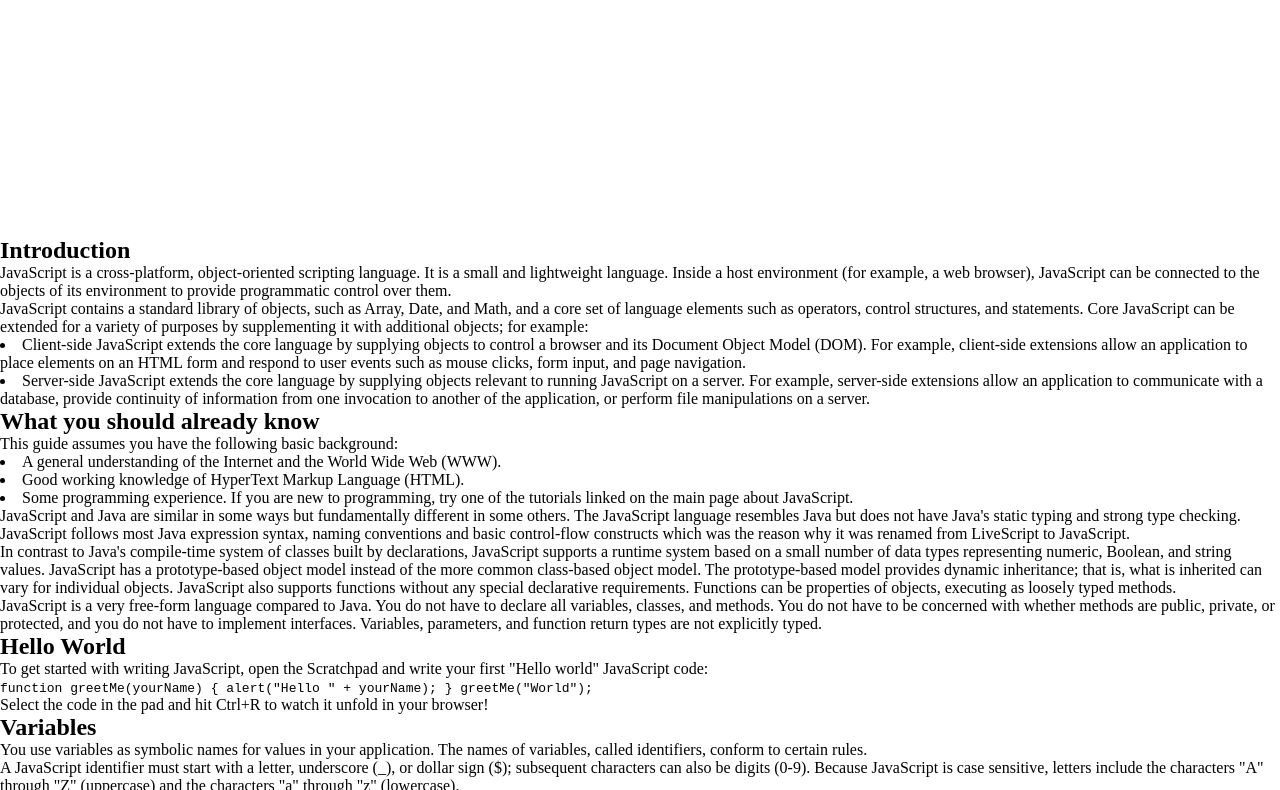
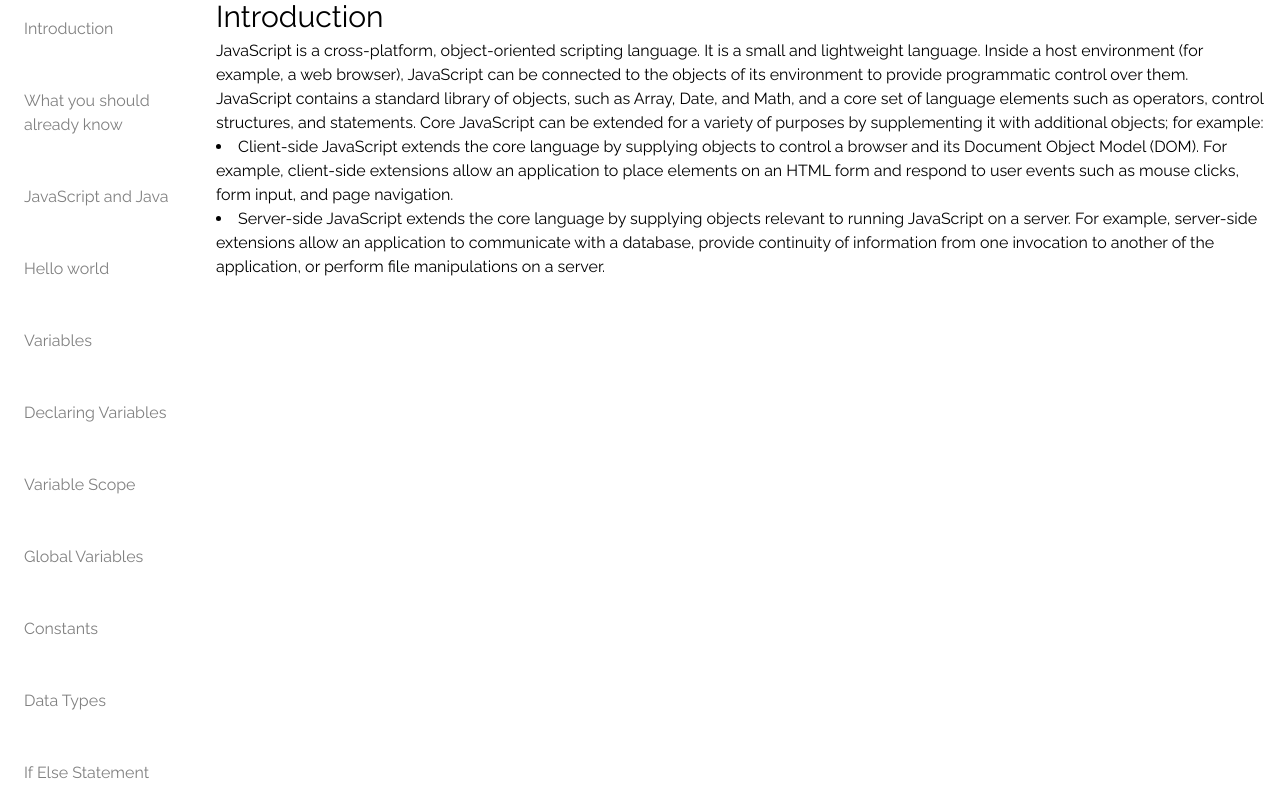
Before and after one commit to ClaudioBardales/TechnicalDocumentationPage, a plain HTML site: page index.html in a window 1280 px wide. Shown: the part 52-842 px from the top of the page. Drawn offline with Linux system fonts and the light colour scheme.

Commit message:
Added CSS Not Done Yet

```diff
--- a/index.html
+++ b/index.html
@@ -4,32 +4,35 @@
     <meta charset="UTF-8" />
     <meta name="viewport" content="width=device-width, initial-scale=1.0" />
     <meta http-equiv="X-UA-Compatible" content="ie=edge" />
+    <link href="https://fonts.googleapis.com/css?family=Raleway" rel="stylesheet">
     <link rel="stylesheet" href="style.css">
     <title>Javascript Documentation</title>
+
   </head>
   <body>
-    <header><h1>JS Documentation</h1></header>
+    <header>JS Documentation</header>
     <nav id="navbar">
       <ul>
-        <li></li>
-        <li></li>
-        <li></li>
-        <li></li>
-        <li></li>
-        <li></li>
-        <li></li>
-        <li></li>
-        <li></li>
-        <li></li>
-        <li></li>
-        <li></li>
-        <li></li>
-        <li></li>
+        <li><a class="nav-link" href="#_introduction">Introduction</a></li>
+        <li><a class="nav-link" href="#What_you_should_already_know">What you should already know</a></li>
+        <li><a class="nav-link" href="#Javascript_and_Java">JavaScript and Java</a></li>
+        <li><a class="nav-link" href="#hello_world">Hello world</a></li>
+        <li><a class="nav-link" href="#variables">Variables</a></li>
+        <li><a class="nav-link" href="#declaring_variables">Declaring Variables</a></li>
+        <li><a class="nav-link" href="#variable_scope">Variable Scope</a></li>
+        <li><a class="nav-link" href="#global_variables">Global Variables</a></li>
+        <li><a class="nav-link" href="#constants">Constants</a></li>
+        <li><a class="nav-link" href="#data_types">Data Types</a></li>
+        <li><a class="nav-link" href="#if_else_statement">If Else Statement</a></li>
+        <li><a class="nav-link" href="#while_statement">While Statement</a></li>
+        <li><a class="nav-link" href="#function_declarations">Function Declarations</a></li>
+        <li><a class="nav-link" href="#reference">Reference</a></li>
       </ul>
     </nav>
     <main id="main-doc">
       <section id="_introduction" class="main-section">
-        <h1>Introduction</h1>
+        <header>Introduction</header>
+        <article>
         <p>
           JavaScript is a cross-platform, object-oriented scripting language. It
           is a small and lightweight language. Inside a host environment (for
@@ -57,9 +60,12 @@
           provide continuity of information from one invocation to another of
           the application, or perform file manipulations on a server.
         </li>
+        </article>
+      </header>
       </section>
       <section id="What_you_should_already_know" class="main-section">
-        <h1>What you should already know</h1>
+        <header>What you should already know</header>
+        <article>
         <p>This guide assumes you have the following basic background:</p>
         <li>
           A general understanding of the Internet and the World Wide Web (WWW).
@@ -69,8 +75,11 @@
           Some programming experience. If you are new to programming, try one of
           the tutorials linked on the main page about JavaScript.
         </li>
+        </article>
       </section>
-      <section id="js_and_java" class="main-section">
+      <section id="Javascript_and_Java" class="main-section">
+        <header>JavaScript & Java</header>
+        <article>
         <p>
           JavaScript and Java are similar in some ways but fundamentally
           different in some others. The JavaScript language resembles Java but
@@ -97,9 +106,11 @@
           protected, and you do not have to implement interfaces. Variables,
           parameters, and function return types are not explicitly typed.
         </p>
+        </article>
       </section>
       <section id="hello_world" class="main-section">
-        <h1>Hello World</h1>
+        <header>Hello World</header>
+        <article>
         <p>
           To get started with writing JavaScript, open the Scratchpad and write
           your first "Hello world" JavaScript code:
@@ -112,9 +123,11 @@
           Select the code in the pad and hit Ctrl+R to watch it unfold in your
           browser!
         </p>
+        </article>
       </section>
       <section id="variables" class="main-section">
-        <h1>Variables</h1>
+        <header>Variables</header>
+        <aritcle>
         <p>
           You use variables as symbolic names for values in your application.
           The names of variables, called identifiers, conform to certain rules.
@@ -132,9 +145,11 @@
           characters in identifiers. Some examples of legal names are
           Number_hits, temp99, and _name.
         </p>
+        </aritcle>
       </section>
       <section id="declaring_variables" class="main-section">
-        <h1>Declaring Variables</h1>
+        <header>Declaring Variables</header>
+        <article>
         <p>You can declare a variable in three ways:</p>
         <p>With the keyword var. For example,</p>
         <code>var x = 42.</code>
@@ -150,9 +165,11 @@
         <code>let y = 13.</code>
         <p>This syntax can be used to declare a black scope local variable</p>
         <p>See Variable scope below.</p>
+        </article>
       </section>
       <section id="variable_scope" class="main-section">
-        <h1>Variable Scope</h1>
+        <header>Variable Scope</header>
+        <article>
         <p>
           When you declare a variable outside of any function, it is called a
           global variable, because it is available to any other code in the
@@ -177,9 +194,11 @@
           >if (true) { let y = 5; } console.log(y); // ReferenceError: y is not
           defined</code
         >
+        </article>
       </section>
       <section id="global_variables" class="main-section">
-        <h1>Global Variables</h1>
+        <header>Global Variables</header>
+        <article>
         <p>
           Global variables are in fact properties of the global object. In web
           pages the global object is window, so you can set and access global
@@ -192,9 +211,11 @@
           in a document, you can refer to this variable from an iframe as
           parent.phoneNumber.
         </p>
+        </article>
       </section>
       <section id="constants" class="main-section">
-        <h1>Constants</h1>
+        <header>Constants</header>
+        <article>
         <p>
           You can create a read-only, named constant with the const keyword. The
           syntax of a constant identifier is the same as for a variable
@@ -228,9 +249,11 @@
           >const MY_OBJECT = {"key": "value"}; MY_OBJECT.key =
           "otherValue";</code
         >
+        </article>
       </section>
       <section id="data_types" class="main-section">
-        <h1>Data Types</h1>
+        <header>Data Types</header>
+        <article>
         <p>The latest ECMAScript standard defines seven data types:</p>
         <p>Six data types that are primitives:</p>
         <li>Boolean. true and false</li>
@@ -254,9 +277,11 @@
           think of objects as named containers for values, and functions as
           procedures that your application can perform.
         </p>
+        </article>
       </section>
       <section id="if_else_statement" class="main-section">
-        <h1>if...else statement</h1>
+        <header>if...else statement</header>
+        <article>
         <p>
           Use the if statement to execute a statement if a logical condition is
           true. Use the optional else clause to execute a statement if the
@@ -304,9 +329,11 @@
           example:
         </p>
         <code>if ((x = y)) { /* statements here */ }</code>
+        </article>
       </section>
       <section id="while_statement" class="main-section">
-          <h1>while statement</h1>
+          <header>while statement</header>
+          <article>
           <p>A while statement executes its statements as long as a specified condition evaluates to true. A while statement looks as follows: </p>
           <code>while (condition)
                 statement</code>
@@ -326,9 +353,11 @@
         <li>After the second pass: n = 2 and x = 3 </li>
         <li>After the third pass: n = 3 and x = 6 </li>
         <p>After completing the third pass, the condition n < 3 is no longer true, so the loop terminates.</p>
+              </article>
       </section>
       <section id="function_declarations" class="main-section">
-          <h1>Function declarations</h1>
+          <header>Function declarations</header>
+          <article>
           <p>A function definition (also called a function declaration, or function statement) consists of the function keyword, followed by:</p>
           <li>The name of the function</li>
           <li>A list of arguments to the function, enclosed in parentheses and separated by commas.</li>
@@ -340,10 +369,13 @@
             <p>The function square takes one argument, called number. The function consists of one statement that says to return the argument of the function (that is, number) multiplied by itself. The return statement specifies the value returned by the function.</p>
             <code>return number * number;</code>
             <p>Primitive parameters (such as a number) are passed to functions by value; the value is passed to the function, but if the function changes the value of the parameter, this change is not reflected globally or in the calling function.</p>
+            </article>
       </section>
       <section id="reference" class="main-section">
-          <h1>Reference</h1>
+          <header>Reference</header>
+          <article>
           <li>All of the documentation in this page is taken from <a href="https://developer.mozilla.org/en-US/docs/Web/JavaScript/Guide">MDN</a></li>
+          </article>
       </section>
     </main>
 
--- a/style.css
+++ b/style.css
@@ -1,4 +1,74 @@
-*{
-    margin: 0;
-    padding: 0;
+* {
+  margin: 0;
+  padding: 0;
+  font-family: "Raleway", sans-serif;
+  line-height: 1.5;
 }
+
+#navbar {
+  margin: 0;
+  padding: 0;
+  width: 200px;
+  background-color: white;
+  position: fixed;
+  height: 100%;
+  overflow: auto;
+}
+
+#navbar a {
+  display: block;
+  color: black;
+  padding: 24px;
+  text-decoration: none;
+}
+
+#navbar a.nav-link {
+  background-color: white;
+  color: grey;
+}
+
+#navbar a:hover:not(.navlink) {
+  background-color: grey;
+  color: white;
+}
+
+header {
+  font-size: 30px;
+}
+
+.main-section {
+  margin-left: 200px;
+  padding: 1px 16px;
+  height: 1000px;
+}
+
+code {
+  display: block;
+  text-align: left;
+  white-space: pre;
+  position: relative;
+  word-break: normal;
+  word-wrap: normal;
+  line-height: 2;
+  background-color: #f7f7f7;
+  padding: 15px;
+  margin: 10px;
+  border-radius: 5px;
+}
+
+
+@media screen and (max-width: 400px) {
+    header{
+        text-align: center;
+    }
+
+  #navbar {
+    width: 100%;
+    height: auto;
+    position: relative;
+  }
+  #navbar a {
+    text-align: center;
+    float: none;
+  }
+}
```
